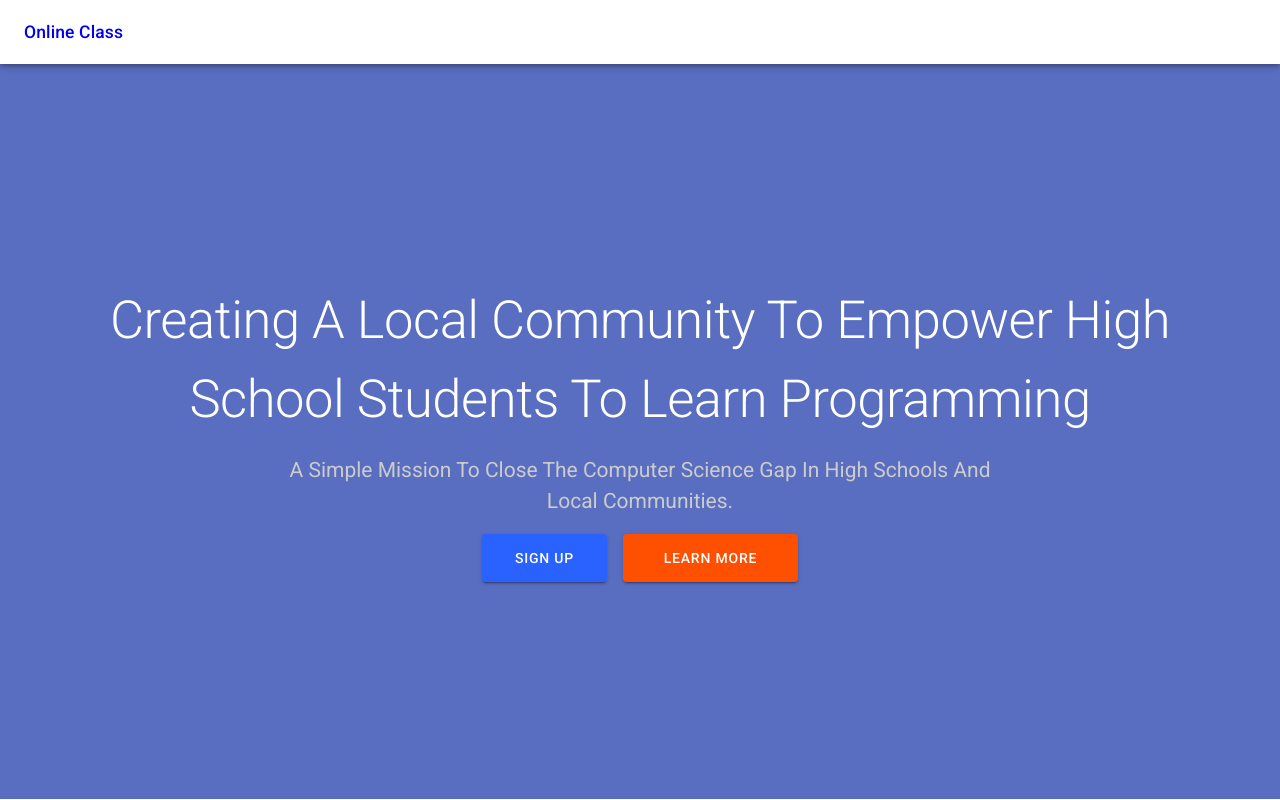
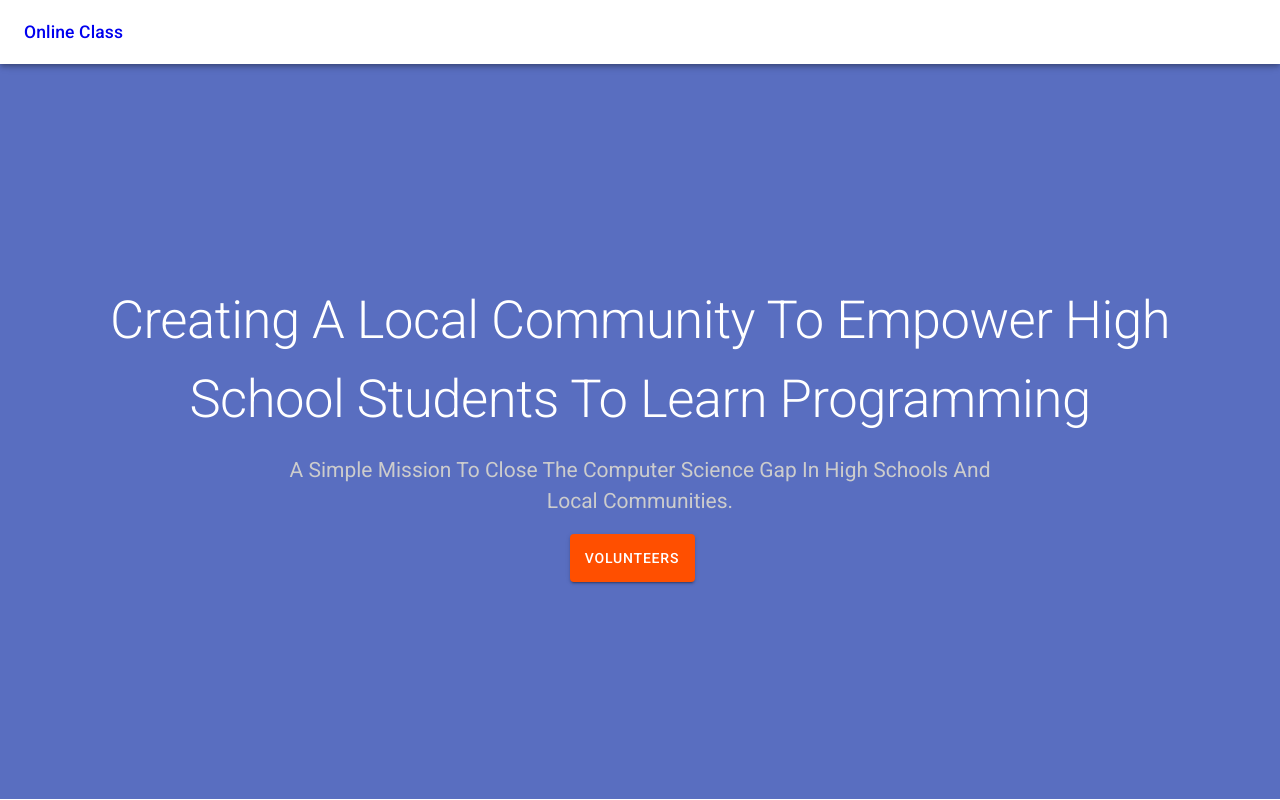
Before and after one commit to premnair34/online-video-app, a React (Create React App) app: page / in a window 1280 px wide. Shown: the top 800 px of the page. Built offline with nearby package versions, Linux system fonts and the light colour scheme.

Commit message:
web site

```diff
--- a/src/views/Home/Community/Community.js
+++ b/src/views/Home/Community/Community.js
@@ -53,12 +53,13 @@ const Community = props => {
                   A Simple Mission To Close The Computer Science Gap In High Schools And <br/>Local Communities.
                 </Typography>
                 <Grid item xs={12}>
-                    <Button variant="contained" color="primary" size="large" className={classes.homeBtn}>
-                      Sign up
+                    <Button variant="contained" color="secondary" size="large" className={classes.homeBtn}
+                      href="https://forms.gle/1CSaz5JA4zJe2UHu9" target="_blank">
+                      Volunteers
                     </Button>
-                    <Button variant="contained" color="secondary" size="large" className={classes.learnMoreBtn}>
+                    {/* <Button variant="contained" color="secondary" size="large" className={classes.learnMoreBtn}>
                       Learn more
-                    </Button>
+                    </Button> */}
                 </Grid>
           </Grid>
     </Grid>
```
